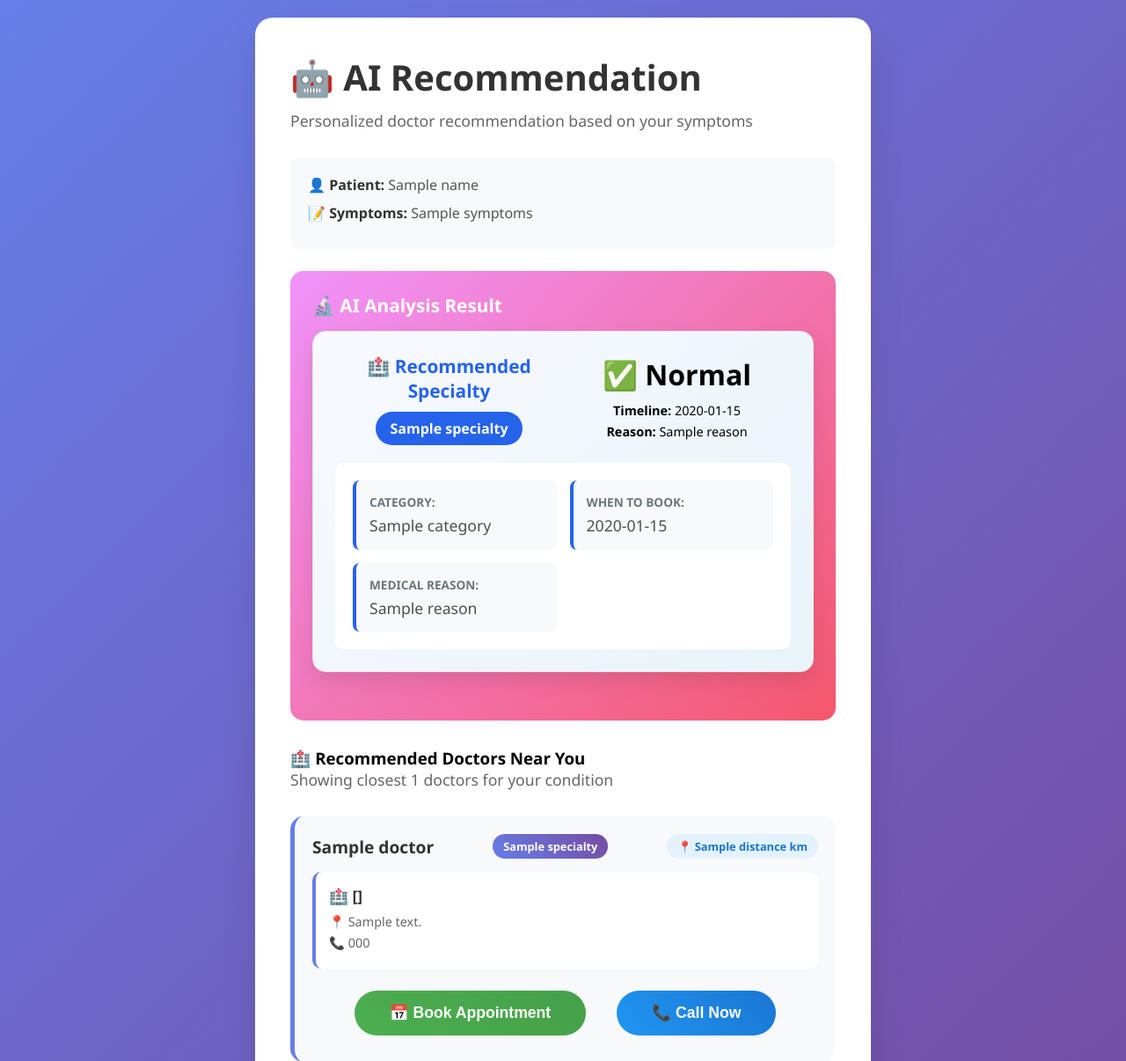
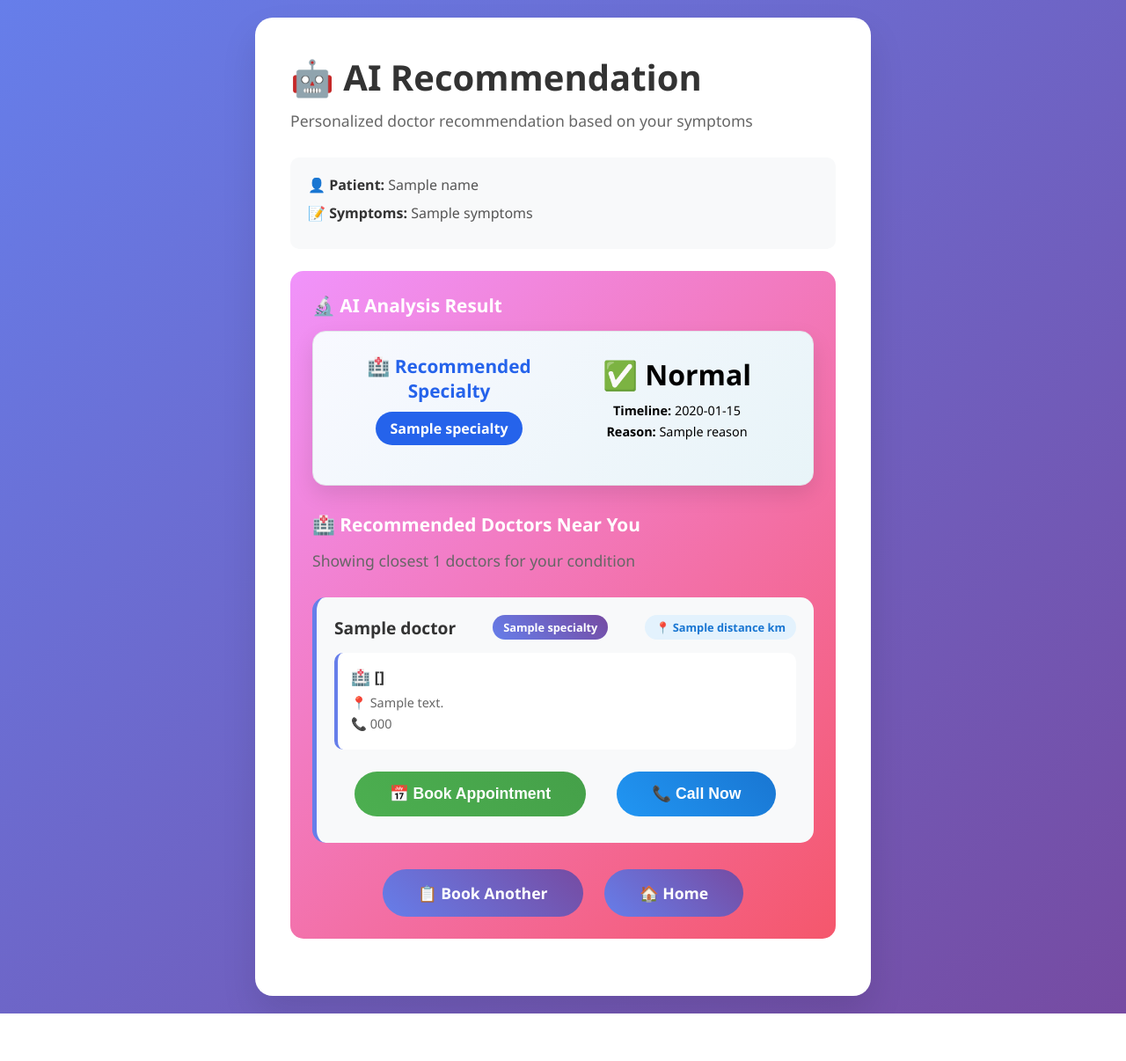
Before and after one commit to Aadinine/appointment_system_website, a Flask app: template templates/result.html in a window 1280 px wide. Shown: the top 1206 px of the page at 88% size. After the commit the page ends 1152 px from the top, so only its background shows below. Run offline with Flask 3, Linux system fonts and the light colour scheme; the template is opened without the code that fills it: most values are stand-ins (such as "Sample title", 1, 10 or a date in 2020).

Commit message:
Remove duplicate information display from result template
- Remove duplicate ai-details section that repeats information
- Keep urgency-details section with timeline and reason
- Eliminate redundant Category, When to Book, and Medical Reason cards
- Clean up template to show each piece of information only once
- Improve user experience with non-repetitive display

```diff
--- a/templates/result.html
+++ b/templates/result.html
@@ -42,21 +42,6 @@
                             </div>
                         </div>
                     </div>
-                    <div class="ai-details">
-                        <div class="detail-item">
-                            <span class="label">Category:</span>
-                            <span class="value {{ category.lower() }}">{{ category }}</span>
-                        </div>
-                        <div class="detail-item">
-                            <span class="label">When to Book:</span>
-                            <span class="value">{{ ai_data.timeline }}</span>
-                        </div>
-                        <div class="detail-item">
-                            <span class="label">Medical Reason:</span>
-                            <span class="value">{{ ai_data.reason }}</span>
-                        </div>
-                    </div>
-                </div>
             {% else %}
                 <div class="ai-result-raw">
                     <div class="raw-header">
```
